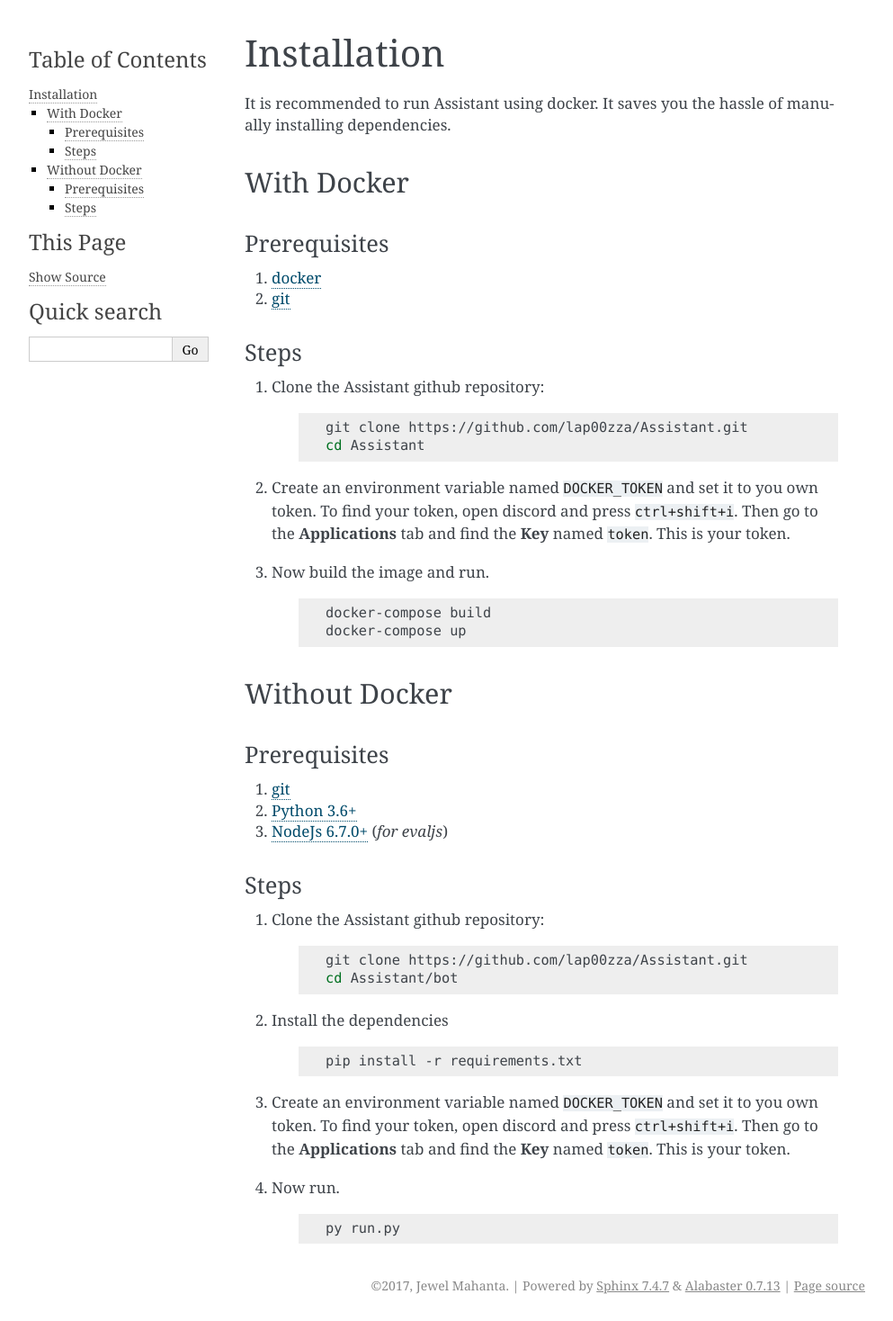
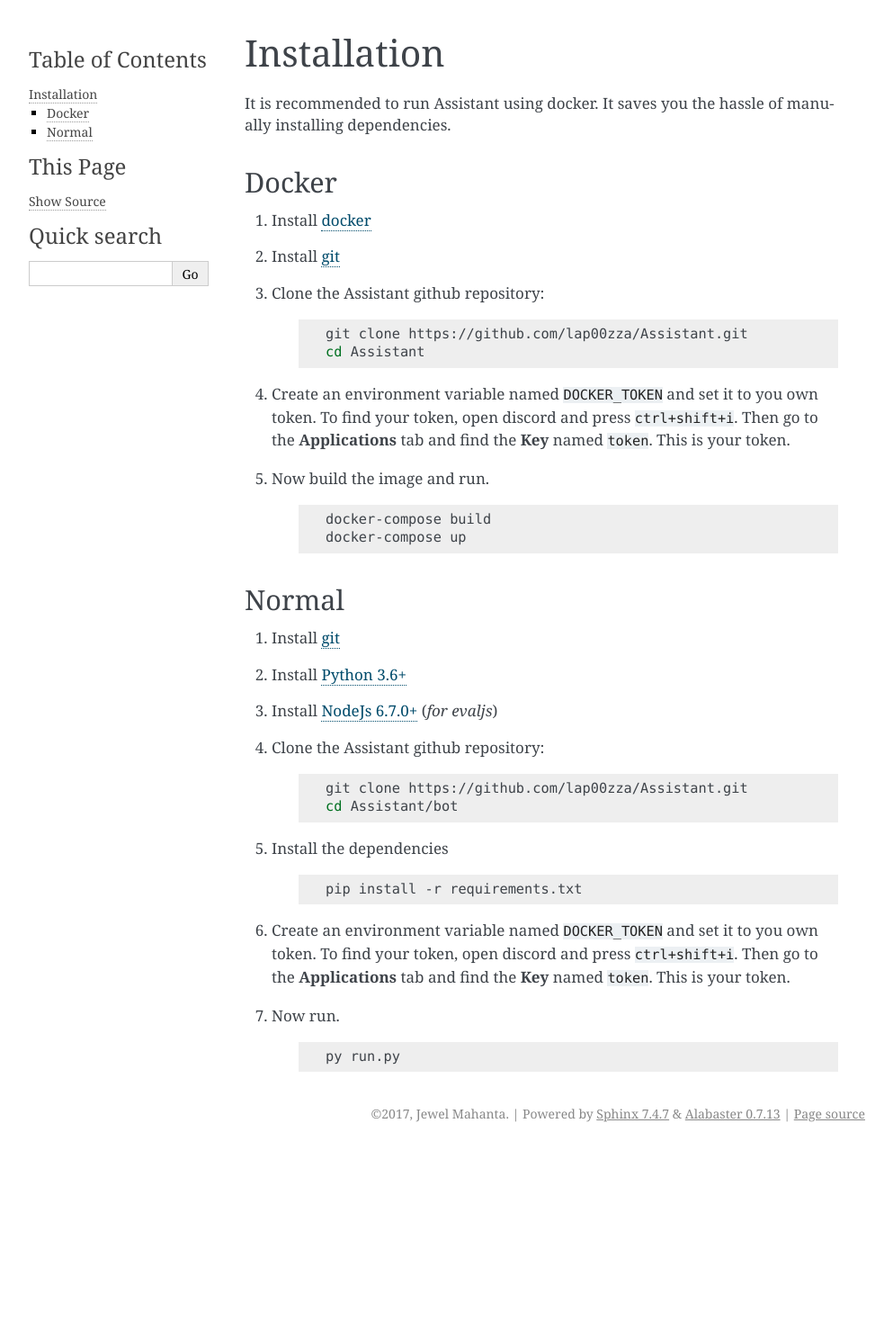
Before and after one commit to lap00zza/Assistant, a Sphinx documentation site: the page built from docs/installation.rst, in a window 1280 px wide. Shown: the whole page at 90% size, without its empty margins (148-1141 px from the left). Built offline with Sphinx 7.4.7, drawn with Linux system fonts in a browser that asks for light colours; after the commit the page ends 1277 px from its top, so only the background shows below that.

Commit message:
docs (*): cleanup

```diff
--- a/docs/installation.rst
+++ b/docs/installation.rst
@@ -7,19 +7,12 @@ Installation
 It is recommended to run Assistant using docker. It saves you the hassle of
 manually installing dependencies.
 
------------
-With Docker
------------
+------
+Docker
+------
 
-Prerequisites
--------------
-
-#. `docker <https://www.docker.com/community-edition#/download>`_
-#. `git <https://git-scm.com/downloads>`_
-
-Steps
------
-
+#. Install `docker <https://www.docker.com/community-edition#/download>`_
+#. Install `git <https://git-scm.com/downloads>`_
 #. Clone the Assistant github repository:
 
 	.. code-block:: shell
@@ -38,20 +31,13 @@ Steps
 		docker-compose build
 		docker-compose up
 
---------------
-Without Docker
---------------
+------
+Normal
+------
 
-Prerequisites
--------------
-
-#. `git <https://git-scm.com/downloads>`_
-#. `Python 3.6+ <https://www.python.org/downloads/>`_
-#. `NodeJs 6.7.0+ <https://nodejs.org/en/download/>`_ (*for evaljs*)
-
-Steps
------
-
+#. Install `git <https://git-scm.com/downloads>`_
+#. Install `Python 3.6+ <https://www.python.org/downloads/>`_
+#. Install `NodeJs 6.7.0+ <https://nodejs.org/en/download/>`_ (*for evaljs*)
 #. Clone the Assistant github repository:
 
 	.. code-block:: shell
```
Also changed, not shown: docs/index.rst (+5 -5 lines).
